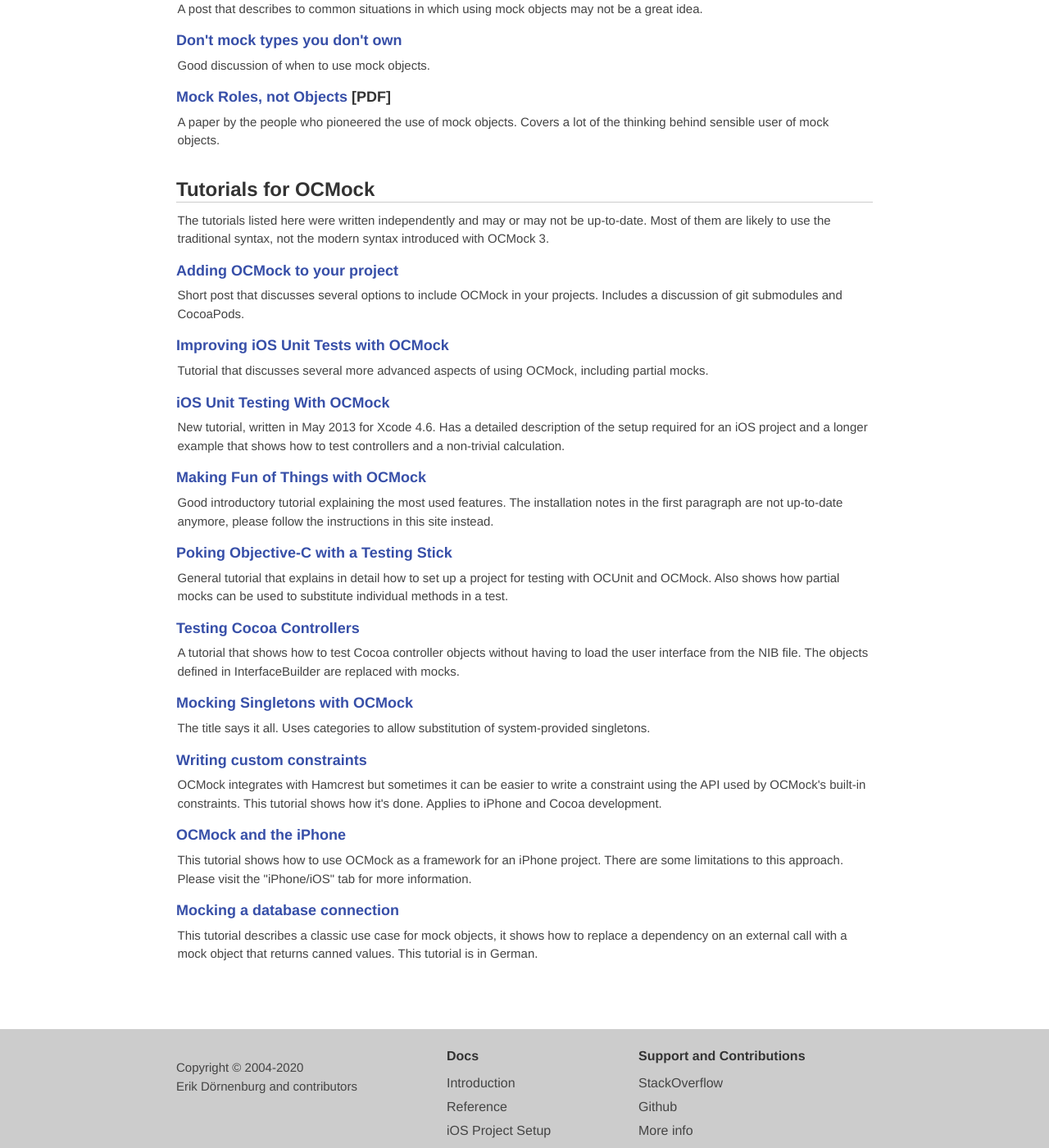
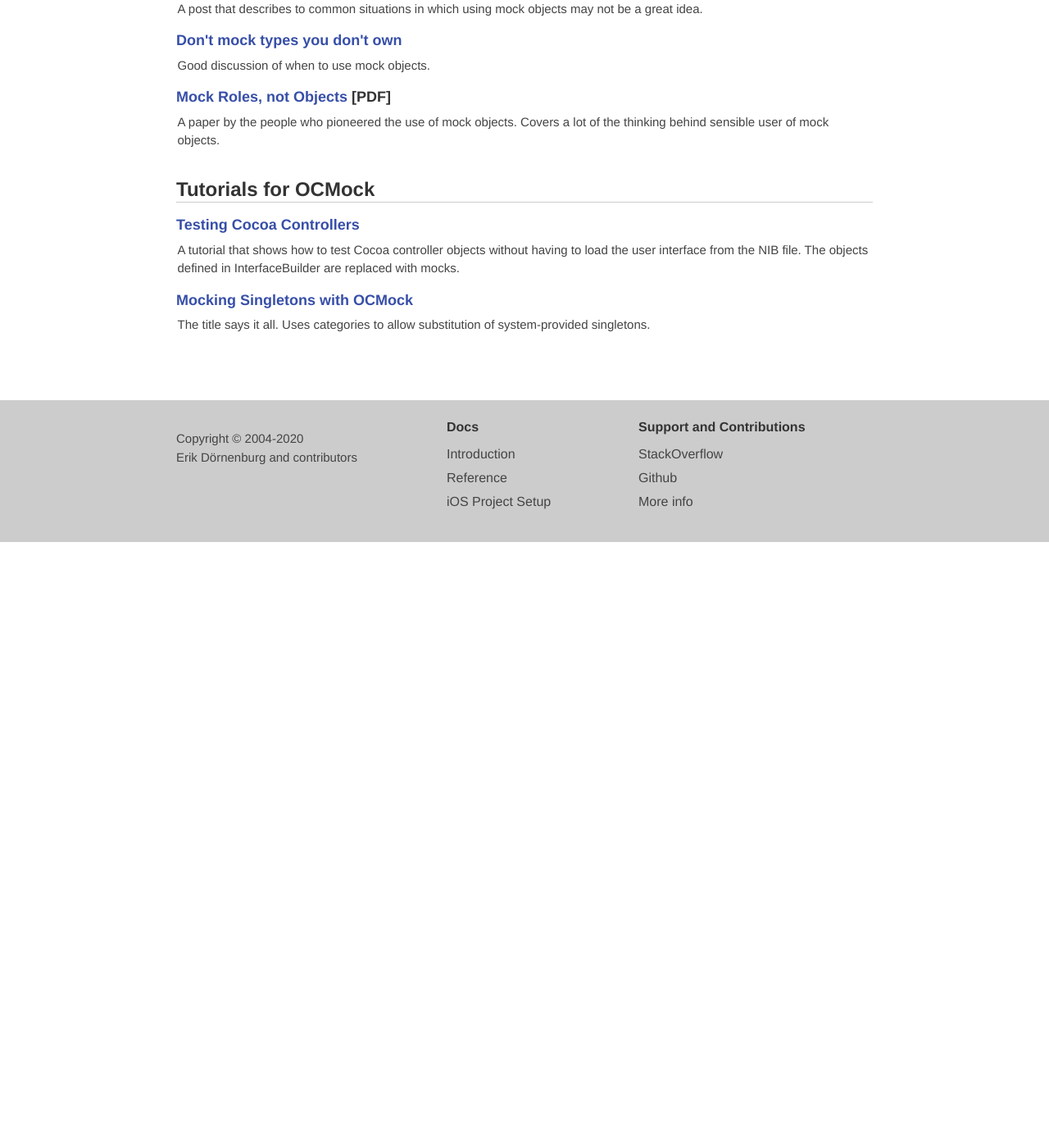
Before and after one commit to erikdoe/ocmock, a Jekyll site: the page built from support.html, in a window 1280 px wide and 1400 px high, scrolled down 554 px. Shown: the whole window at 82% size. Built offline with Jekyll 4.4.1, drawn with Linux system fonts in a browser that asks for light colours; comment, search, counter and statistics services are not loaded; after the commit the page ends 1215 px from its top, so only the background shows below that.

Commit message:
Removed references to all tutorials that are no longer available.

```diff
--- a/support.html
+++ b/support.html
@@ -36,35 +36,8 @@ nosidebar: true
 
 <h2>Tutorials for OCMock</h2>
 
-<p>The tutorials listed here were written independently and may or may not be up-to-date. Most of them are likely to use the traditional syntax, not the modern syntax introduced with OCMock 3.
-
-<h3><a href="http://nickhart.com/ocmock-update/">Adding OCMock to your project</a></h3>
-<p>Short post that discusses several options to include OCMock in your projects. Includes a discussion of git submodules and CocoaPods.
-
-<h3><a href="https://engineering.aweber.com/improving-ios-unit-tests-with-ocmock/">Improving iOS Unit Tests with OCMock</a></h3>
-<p>Tutorial that discusses several more advanced aspects of using OCMock, including partial mocks.
-
-<h3><a href="http://www.fairwaytech.com/2013/05/ios-unit-testing-with-ocmock/">iOS Unit Testing With OCMock</a></h3>
-<p>New tutorial, written in May 2013 for Xcode 4.6. Has a detailed description of the setup required for an iOS project and a longer example that shows how to test controllers and a non-trivial calculation.
-
-<h3><a href="http://alexvollmer.com/posts/2010/06/28/making-fun-of-things-with-ocmock/">Making Fun of Things with OCMock </a></h3>
-<p>Good introductory tutorial explaining the most used features. The installation notes in the first paragraph are not up-to-date anymore, please follow the instructions in this site instead.
-
-<h3><a href="http://everburning.com/news/poking-objective-c-with-a-testing-stick/">Poking Objective-C with a Testing Stick</a></h3>
-<p>General tutorial that explains in detail how to set up a project for testing with OCUnit and OCMock. Also shows how partial mocks can be used to substitute individual methods in a test.
-
-<h3><a href="http://erik.doernenburg.com/2008/07/04/testing-cocoa-controllers-with-ocmock/">Testing Cocoa Controllers</a></h3>
+<h3><a href="http://erik.doernenburg.com/2008/07/testing-cocoa-controllers-with-ocmock/">Testing Cocoa Controllers</a></h3>
 <p>A tutorial that shows how to test Cocoa controller objects without having to load the user interface from the NIB file. The objects defined in InterfaceBuilder are replaced with mocks.
 
 <h3><a href="http://twobitlabs.com/2011/02/mocking-singletons-with-ocmock/">Mocking Singletons with OCMock</a></h3>
 <p>The title says it all. Uses categories to allow substitution of system-provided singletons.
-
-<h3><a href="http://blog.carbonfive.com/2009/02/testing/custom-constraints-for-ocmock">Writing custom constraints</a></h3>
-<p>OCMock integrates with Hamcrest but sometimes it can be easier to write a constraint using the API used by OCMock's built-in constraints. This tutorial shows how it's done. Applies to iPhone and Cocoa development.
-
-<h3><a href="http://iamthewalr.us/blog/2008/11/10/ocmock-and-the-iphone/">OCMock and the iPhone</a></h3>
-<p>This tutorial shows how to use OCMock as a framework for an iPhone project. There are some limitations to this approach. Please visit the "iPhone/iOS" tab for more information.
-
-
-<h3><a href="http://www.komprovisation.de/blog/unit_testing_in_objective_c_teil3">Mocking a database connection</a></h3>
-<p>This tutorial describes a classic use case for mock objects, it shows how to replace a dependency on an external call with a mock object that returns canned values. This tutorial is in German.
```
